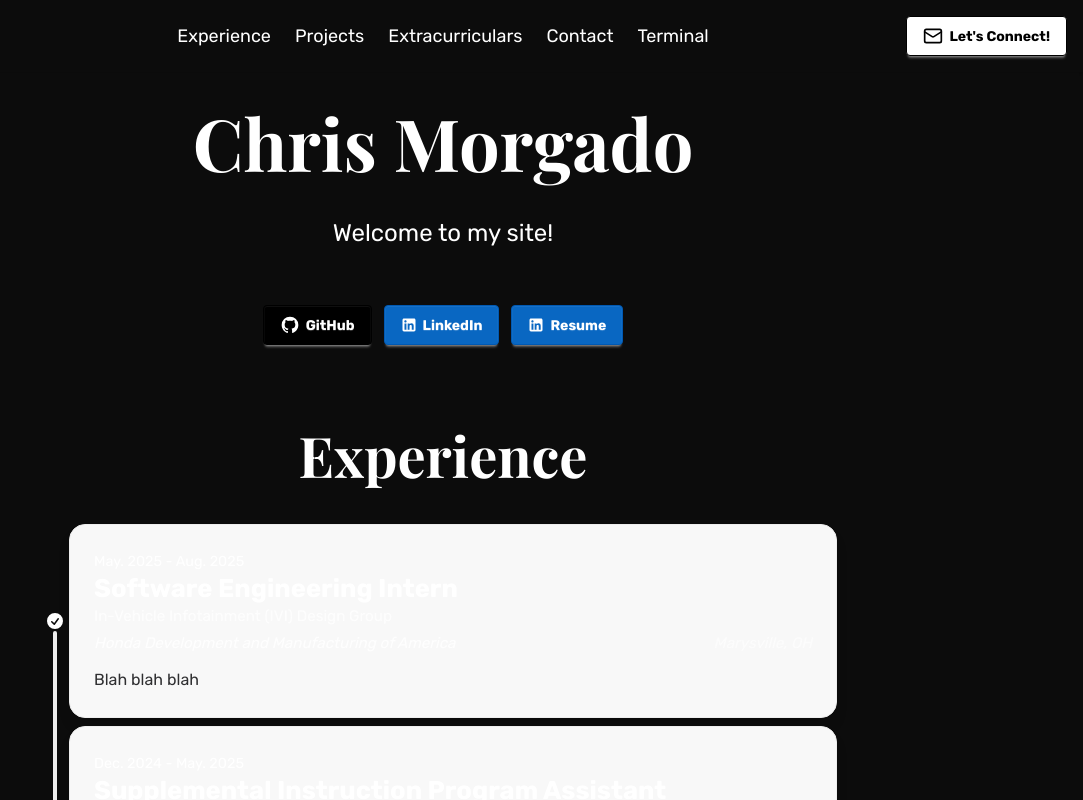
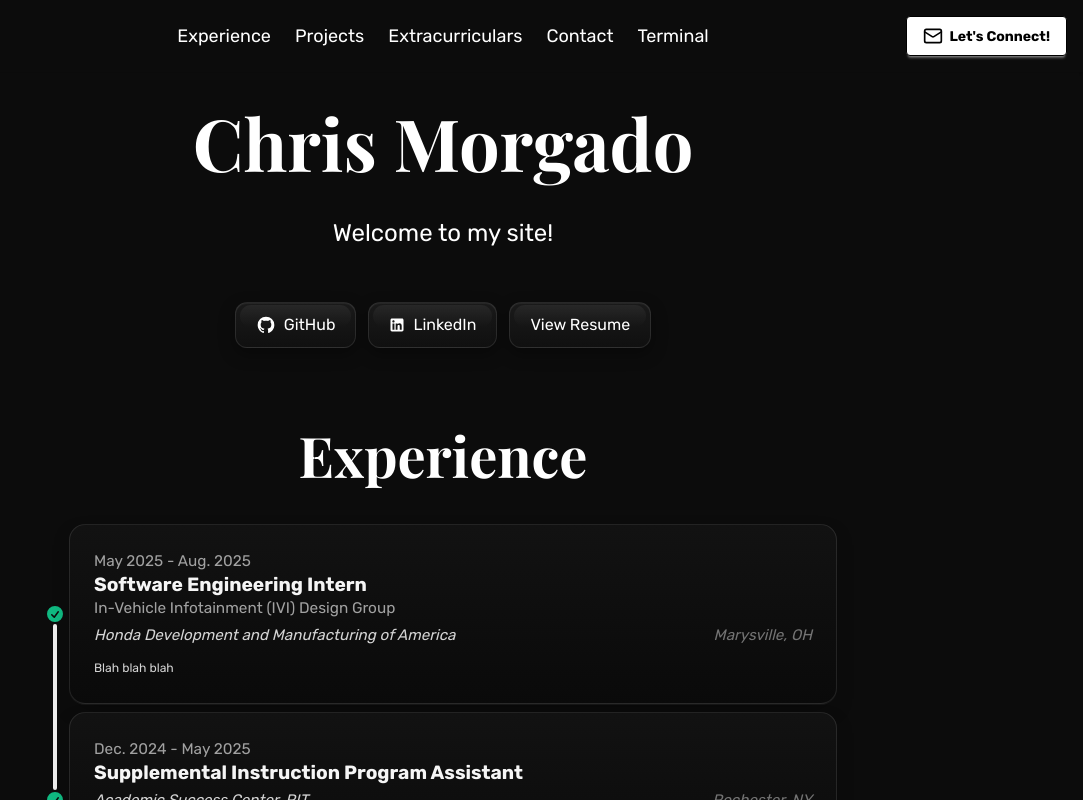
Before and after one commit to chris-morgado/the-website, a Next.js app in the folder next/: page / in a window 1280 px wide. Shown: the top 800 px of the page, without its empty margins (197-1280 px from the left). Built offline with nearby package versions, Linux system fonts and the light colour scheme; a web font is replaced by a local one.

Commit message:
Refactored contact buttons, prettied up timeline cards

```diff
--- a/next/app/page.tsx
+++ b/next/app/page.tsx
@@ -3,11 +3,11 @@ import MainNavBar from '../components/nav/navbars';
 import { ProjectScrollCard } from './projects/ProjectCards';
 import { projects } from './projects/Projects';
 import { ExperienceTimeline } from '../components/experience/ExperienceTimeline';
-
+import { ClearPill } from '../components/ui/ClearPill';
 
 const experienceItems = [
   {
-    date: "May. 2025 - Aug. 2025",
+    date: "May 2025 - Aug. 2025",
     title: "Software Engineering Intern",
     team: "In-Vehicle Infotainment (IVI) Design Group",
     company: "Honda Development and Manufacturing of America",
@@ -17,7 +17,7 @@ const experienceItems = [
     accent: "text-emerald-400",
   },
   {
-    date: "Dec. 2024 - May. 2025",
+    date: "Dec. 2024 - May 2025",
     title: "Supplemental Instruction Program Assistant",
     team: "",
     company: "Academic Success Center, RIT",
@@ -68,21 +68,30 @@ const Home: React.FC = () => {
                 leading-snug">
               Welcome to my site!
             </h3>
-            <div className="sub-nav-bar gap-3 flex mt-4">
-              <button className="btn bg-black text-white border-black">
+            <div className="sub-nav-bar gap-3 flex mt-4 flex-wrap">
+              <ClearPill
+                href="https://github.com/chris-morgado"
+                icon={
                   <svg aria-label="GitHub logo" width="20" height="20" xmlns="http://www.w3.org/2000/svg" viewBox="0 0 24 24"><path fill="white" d="M12,2A10,10 0 0,0 2,12C2,16.42 4.87,20.17 8.84,21.5C9.34,21.58 9.5,21.27 9.5,21C9.5,20.77 9.5,20.14 9.5,19.31C6.73,19.91 6.14,17.97 6.14,17.97C5.68,16.81 5.03,16.5 5.03,16.5C4.12,15.88 5.1,15.9 5.1,15.9C6.1,15.97 6.63,16.93 6.63,16.93C7.5,18.45 8.97,18 9.54,17.76C9.63,17.11 9.89,16.67 10.17,16.42C7.95,16.17 5.62,15.31 5.62,11.5C5.62,10.39 6,9.5 6.65,8.79C6.55,8.54 6.2,7.5 6.75,6.15C6.75,6.15 7.59,5.88 9.5,7.17C10.29,6.95 11.15,6.84 12,6.84C12.85,6.84 13.71,6.95 14.5,7.17C16.41,5.88 17.25,6.15 17.25,6.15C17.8,7.5 17.45,8.54 17.35,8.79C18,9.5 18.38,10.39 18.38,11.5C18.38,15.32 16.04,16.16 13.81,16.41C14.17,16.72 14.5,17.33 14.5,18.26C14.5,19.6 14.5,20.68 14.5,21C14.5,21.27 14.66,21.59 15.17,21.5C19.14,20.16 22,16.42 22,12A10,10 0 0,0 12,2Z"></path></svg>
+                }
+              >
                 GitHub
-              </button>
+              </ClearPill>
 
-              <button className="btn bg-[#0967C2] text-white border-[#0059b3]">
+              <ClearPill
+                href="https://www.linkedin.com/in/chris-morgado/"
+                icon={
                   <svg aria-label="LinkedIn logo" width="16" height="16" xmlns="http://www.w3.org/2000/svg" viewBox="0 0 32 32"><path fill="white" d="M26.111,3H5.889c-1.595,0-2.889,1.293-2.889,2.889V26.111c0,1.595,1.293,2.889,2.889,2.889H26.111c1.595,0,2.889-1.293,2.889-2.889V5.889c0-1.595-1.293-2.889-2.889-2.889ZM10.861,25.389h-3.877V12.87h3.877v12.519Zm-1.957-14.158c-1.267,0-2.293-1.034-2.293-2.31s1.026-2.31,2.293-2.31,2.292,1.034,2.292,2.31-1.026,2.31-2.292,2.31Zm16.485,14.158h-3.858v-6.571c0-1.802-.685-2.809-2.111-2.809-1.551,0-2.362,1.048-2.362,2.809v6.571h-3.718V12.87h3.718v1.686s1.118-2.069,3.775-2.069,4.556,1.621,4.556,4.975v7.926Z" fillRule="evenodd"></path></svg>
+                }
+              >
                 LinkedIn
-              </button>
+              </ClearPill>
 
-              <button className="btn bg-[#0967C2] text-white border-[#0059b3]">
-                <svg aria-label="LinkedIn logo" width="16" height="16" xmlns="http://www.w3.org/2000/svg" viewBox="0 0 32 32"><path fill="white" d="M26.111,3H5.889c-1.595,0-2.889,1.293-2.889,2.889V26.111c0,1.595,1.293,2.889,2.889,2.889H26.111c1.595,0,2.889-1.293,2.889-2.889V5.889c0-1.595-1.293-2.889-2.889-2.889ZM10.861,25.389h-3.877V12.87h3.877v12.519Zm-1.957-14.158c-1.267,0-2.293-1.034-2.293-2.31s1.026-2.31,2.293-2.31,2.292,1.034,2.292,2.31-1.026,2.31-2.292,2.31Zm16.485,14.158h-3.858v-6.571c0-1.802-.685-2.809-2.111-2.809-1.551,0-2.362,1.048-2.362,2.809v6.571h-3.718V12.87h3.718v1.686s1.118-2.069,3.775-2.069,4.556,1.621,4.556,4.975v7.926Z" fillRule="evenodd"></path></svg>
-                Resume
-              </button>
+              <ClearPill
+                href="/resume.pdf"
+              >
+                View Resume
+              </ClearPill>
             </div>
           </div>
           <div style={{ flex: '1' }}></div>
--- a/next/components/experience/ExperienceTimeline.tsx
+++ b/next/components/experience/ExperienceTimeline.tsx
@@ -2,61 +2,98 @@ import React, { ReactNode } from "react";
 
 export type ExperienceItem = {
 	icon?: ReactNode;
-	date: string; // e.g., "May 2025"
-	title: string; // e.g., "SWE Intern"
-	team?: string; // e.g., "Office Products"
-	company: string; // e.g., "Microsoft"
-	location: string; // e.g., "Redmond, WA"
-	blurb: string; // small paragraph
-	tags?: string[]; // badges
-	accent?: string; // CSS color string for the left accent bar, optional
+	date: string;
+	title: string;
+	team?: string;
+	company: string;
+	location: string;
+	blurb: string;
+	tags?: string[];
+	accent?: string;
 };
 
 function TimelineCard({ item }: { item: ExperienceItem }) {
-	// each non-empty newline is its own bullet
-	const blurbLines = item.blurb
-		.split(/\r?\n/)
-		.map(s => s.trim())
-		.filter(Boolean);
+	const blurbLines = item.blurb.split(/\r?\n/).map(s => s.trim()).filter(Boolean);
 
 	return (
 		<div className="relative w-full max-w-3xl">
-			<div className="absolute left-0 top-0 h-full w-1 rounded-l-2xl"
-				style={{ background: item.accent || "oklch(var(--p))" }} />
-			<div className="rounded-2xl border border-base-300 bg-base-200 backdrop-blur p-4 sm:p-6 pl-6 shadow-lg hover:shadow-xl transition-shadow text-[clamp(0.1rem,1.1vw+0.35rem,1rem)]">
-
+			<div
+				className="absolute left-0 top-0 h-full w-1 rounded-l-2xl"
+				style={{ background: item.accent || "rgb(16 185 129)" /* emerald-500 */ }}
+			/>
+			<div
+				className="
+		relative
+		rounded-2xl
+		border border-white/10
+		bg-gradient-to-b from-[#121212] to-[#0a0a0a]
+		backdrop-blur
+		p-4 sm:p-6 pl-6
+		shadow-[0_1px_0_0_rgba(255,255,255,0.05),0_8px_24px_-12px_rgba(0,0,0,0.6)]
+		transition
+		hover:border-emerald-400/70
+		hover:shadow-[0_0_0_1px_rgba(16,185,129,0.35),0_0_24px_4px_rgba(16,185,129,0.25)]
+		text-neutral-200
+		cursor-default
+        "
+			>
 				{/* Date */}
-				<time className="shrink-0 text-[0.9em] whitespace-nowrap m-0 leading-none" title={item.date}>
+				<time
+					className="shrink-0 text-[clamp(0.65rem,1.2vw,1rem)] whitespace-nowrap m-0 leading-none text-neutral-400"
+					title={item.date}
+				>
 					{item.date}
 				</time>
 
-				<div className="flex flex-wrap items-start justify-between gap-3">
-					<h3 className="font-semibold leading-tight text-[1.6em] m-0">
+				<header className="grid grid-cols-[1fr_auto] items-baseline gap-x-3">
+					<h3 className="m-0 font-semibold leading-tight text-[clamp(1rem,1.5vw,2.6rem)] text-neutral-100">
 						{item.title}
 					</h3>
-				</div>
-				{/* render team only if non-empty after trimming */}
+				</header>
+
+				{/* Team is gone if not given */}
 				{item.team?.trim() ? (
-					<div className="opacity-80 text-[0.95em]">{item.team}</div>
+					<div className="text-[clamp(0.65rem,1.2vw,1rem)] text-neutral-400">{item.team}</div>
 				) : null}
 
 				{/* Company — spacer — Location */}
-				<div className="mt-1 italic opacity-90 text-[0.95em] flex items-baseline gap-2">
-					<span className="">{item.company}</span>
-					<span className="flex-1" />
-					<span className="opacity-70">{item.location}</span>
+				<div className="mt-1 italic text-[clamp(.6rem,1.25vw,.95rem)] flex items-baseline gap-2">
+					<span className="text-neutral-300">{item.company}</span>
+					<span className="flex-1" aria-hidden="true" />
+					<span className="text-neutral-500">{item.location}</span>
 				</div>
 
-				{/* Resume blurb */}
 				{blurbLines.length > 1 ? (
-					<ul className="mt-3 list-disc list-outside pl-5 leading-relaxed text-base-content/90 text-[1em]">
+					<ul className="mt-3 list-disc list-outside pl-5 text-[clamp(.75rem,.95vw,.95rem)] leading-relaxed text-neutral-300">
 						{blurbLines.map((line, i) => <li key={i}>{line}</li>)}
 					</ul>
 				) : (
-					<p className="mt-3 leading-relaxed text-base-content/90 text-[1em]">
+					<p className="mt-3 leading-relaxed text-[clamp(.75rem,.95vw,.95rem)] text-neutral-300">
 						{blurbLines[0] || ""}
 					</p>
 				)}
+
+				{/* Tags */}
+				{item.tags?.length ? (
+					<div className="mt-4 flex flex-wrap gap-2">
+						{item.tags.map((t, i) => (
+							<span
+								key={i}
+								className="
+                  inline-flex items-center rounded-full
+                  border border-white/10
+                  bg-white/5
+                  px-2 py-1 text-xs
+                  text-neutral-300
+                  hover:bg-white/10
+                  transition
+                "
+							>
+								{t}
+							</span>
+						))}
+					</div>
+				) : null}
 			</div>
 		</div>
 	);
@@ -75,13 +112,13 @@ export function ExperienceTimeline({ items }: { items: ExperienceItem[] }) {
 							{/* timeline line + icon */}
 							<div className="timeline-middle">
 								{item.icon ? (
-									<div className="h-5 w-5 text-primary">{item.icon}</div>
+									<div className="h-5 w-5 text-emerald-400">{item.icon}</div>
 								) : (
 									<svg
 										xmlns="http://www.w3.org/2000/svg"
 										viewBox="0 0 20 20"
-										fill="currentColor"
-										className="h-5 w-5"
+										fill="rgb(16 185 129)"
+										className="h-5 w-5 text-emerald-400"
 									>
 										<path
 											fillRule="evenodd"
--- /dev/null
+++ b/next/components/ui/ClearPill.tsx
@@ -0,0 +1,51 @@
+import React, { ReactNode } from "react";
+
+export function ClearPill({
+    href,
+    children,
+    icon,
+    ariaLabel,
+}: {
+    href: string;
+    children: ReactNode;
+    icon?: ReactNode;
+    ariaLabel?: string;
+}) {
+    return (
+        <a
+            href={href}
+            aria-label={ariaLabel}
+            target="_blank"
+            rel="noreferrer"
+            className="
+                group relative inline-flex items-center gap-2
+                rounded-xl
+                px-4 sm:px-5 py-2.5
+                cursor-pointer select-none
+                border border-white/10
+                text-white
+                text-[clamp(0.9rem,0.3vw+0.85rem,1rem)]
+                transition
+                bg-[linear-gradient(180deg,#1a1a1a_0%,#101010_100%)]
+                shadow-[inset_0_1px_0_rgba(255,255,255,0.05),0_6px_16px_rgba(0,0,0,0.35)]
+                hover:border-emerald-400/60
+                hover:shadow-[0_0_0_1px_rgba(16,185,129,0.25),0_10px_28px_-12px_rgba(16,185,129,0.30)]
+                focus-visible:outline-none
+                focus-visible:ring-2 focus-visible:ring-emerald-400/60
+            "
+        >
+            <span
+                className="
+                pointer-events-none absolute inset-0 rounded-xl
+                before:content-[''] before:absolute before:inset-x-1 before:top-0.5
+                before:h-1/2 before:rounded-[0.75rem]
+                before:bg-[linear-gradient(180deg,rgba(255,255,255,0.10),rgba(255,255,255,0))]
+                before:opacity-60
+                "
+            />
+            {icon ? <span className="relative">{icon}</span> : null}
+            <span className="relative">{children}</span>
+        </a>
+
+    );
+}
--- a/next/styles/globals.css
+++ b/next/styles/globals.css
@@ -47,6 +47,7 @@ html, body {
 .timeline > li .timeline-start {
 	display: none !important;
 }
+
 .timeline-vertical > li {
 	grid-template-columns: 0 max-content 1fr !important;
 }
```
Lines whose indentation alone changed are shown as unchanged.
